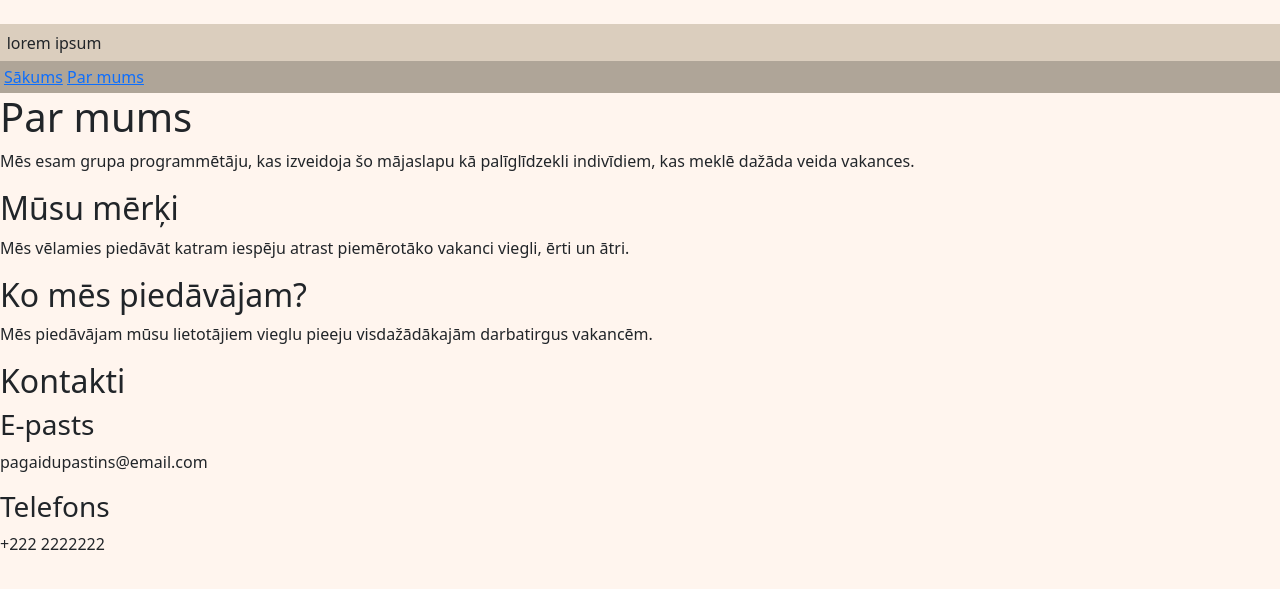
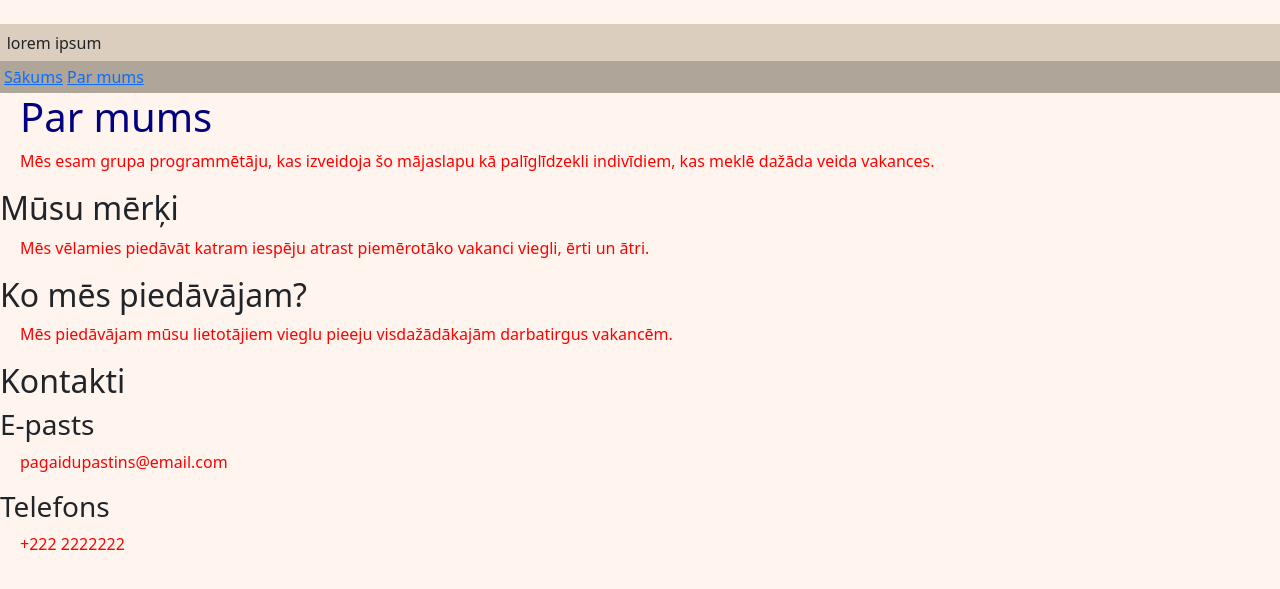
Before and after one commit to Marix24/Vakances, a Flask app: page /about in a window 1280 px wide. Shown: the top 589 px of the page. Run offline with Flask 3, Linux system fonts and the light colour scheme.

Commit message:
style css

```diff
--- /dev/null
+++ b/static/style.css
@@ -0,0 +1,12 @@
+body {
+    background-color: lightblue;
+}
+
+h1 {
+    color: navy;
+    margin-left: 20px;
+}
+p {
+    color: red;
+    margin-left: 20px;
+}
--- a/templates/layout.html
+++ b/templates/layout.html
@@ -8,6 +8,7 @@
         <title>{%block title%}{%endblock%}</title>
         <link href="https://cdn.jsdelivr.net/npm/bootstrap@5.3.3/dist/css/bootstrap.min.css" rel="stylesheet" integrity="sha384-QWTKZyjpPEjISv5WaRU9OFeRpok6YctnYmDr5pNlyT2bRjXh0JMhjY6hW+ALEwIH" crossorigin="anonymous">
         <script src="https://cdn.jsdelivr.net/npm/bootstrap@5.3.3/dist/js/bootstrap.bundle.min.js" integrity="sha384-YvpcrYf0tY3lHB60NNkmXc5s9fDVZLESaAA55NDzOxhy9GkcIdslK1eN7N6jIeHz" crossorigin="anonymous"></script>
+        <link rel="stylesheet" href="static/style.css">
     </head>
 
     <br>
```
